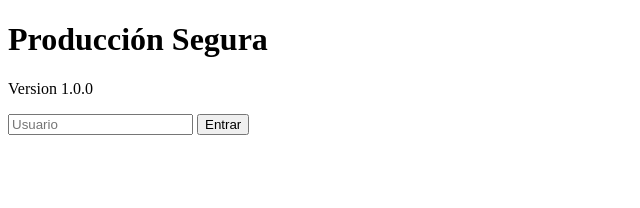
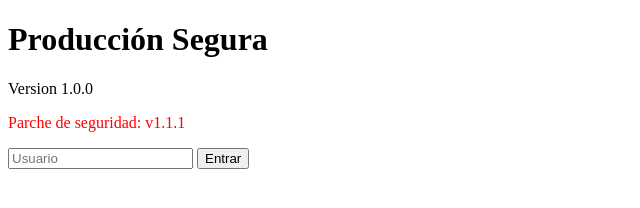
Before and after one commit to Mdmgzz/proyecto-gitflow, a plain HTML site: page index.html in a window 1280 px wide. Shown: the whole page, without its empty margins (0-640 px from the left). Drawn offline with Linux system fonts and the light colour scheme.

Commit message:
fix: corregir vulnerabilidad crítica en el header

```diff
--- a/index.html
+++ b/index.html
@@ -11,6 +11,7 @@
 </html>
 
     <p>Version 1.0.0</p>
+    <p style="color:red;">Parche de seguridad: v1.1.1</p>
     <form> <input type="text" placeholder="Usuario"> <button>Entrar</button> </form>
     </body>
 </html>
```
